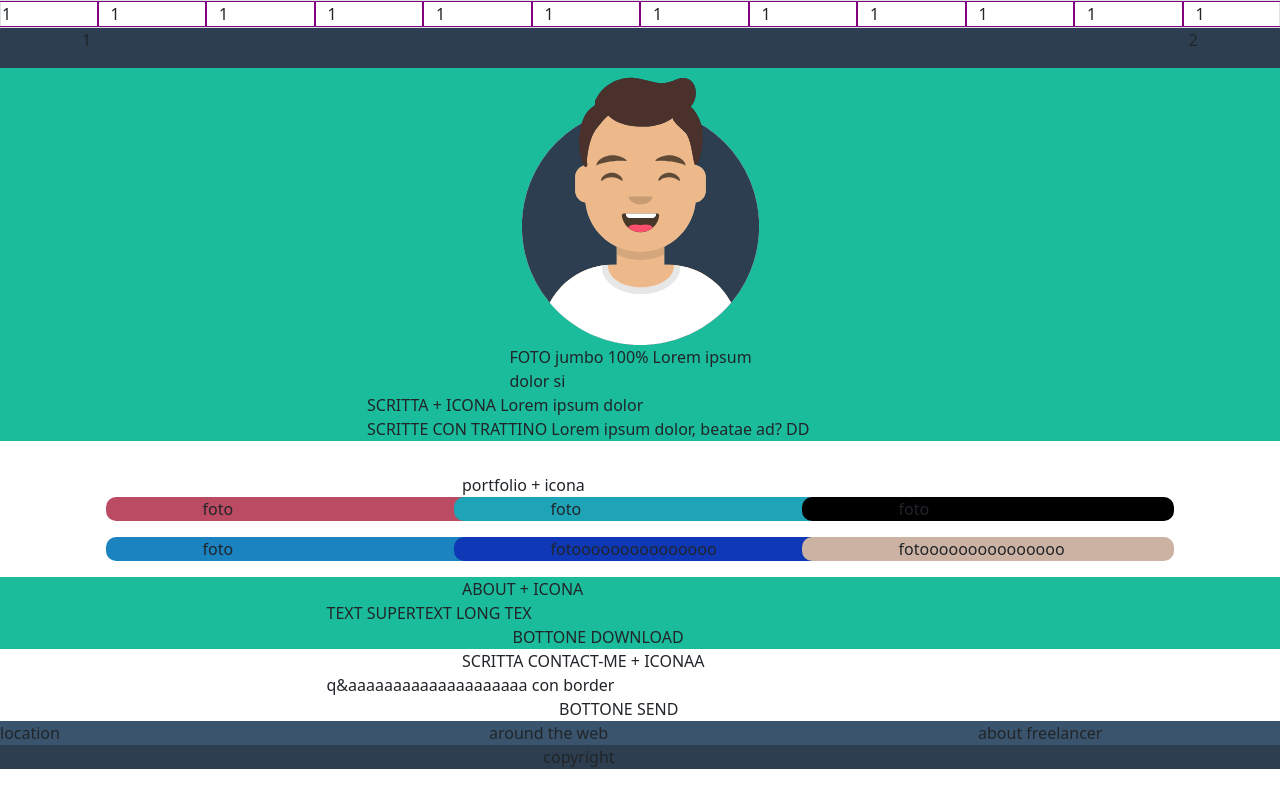
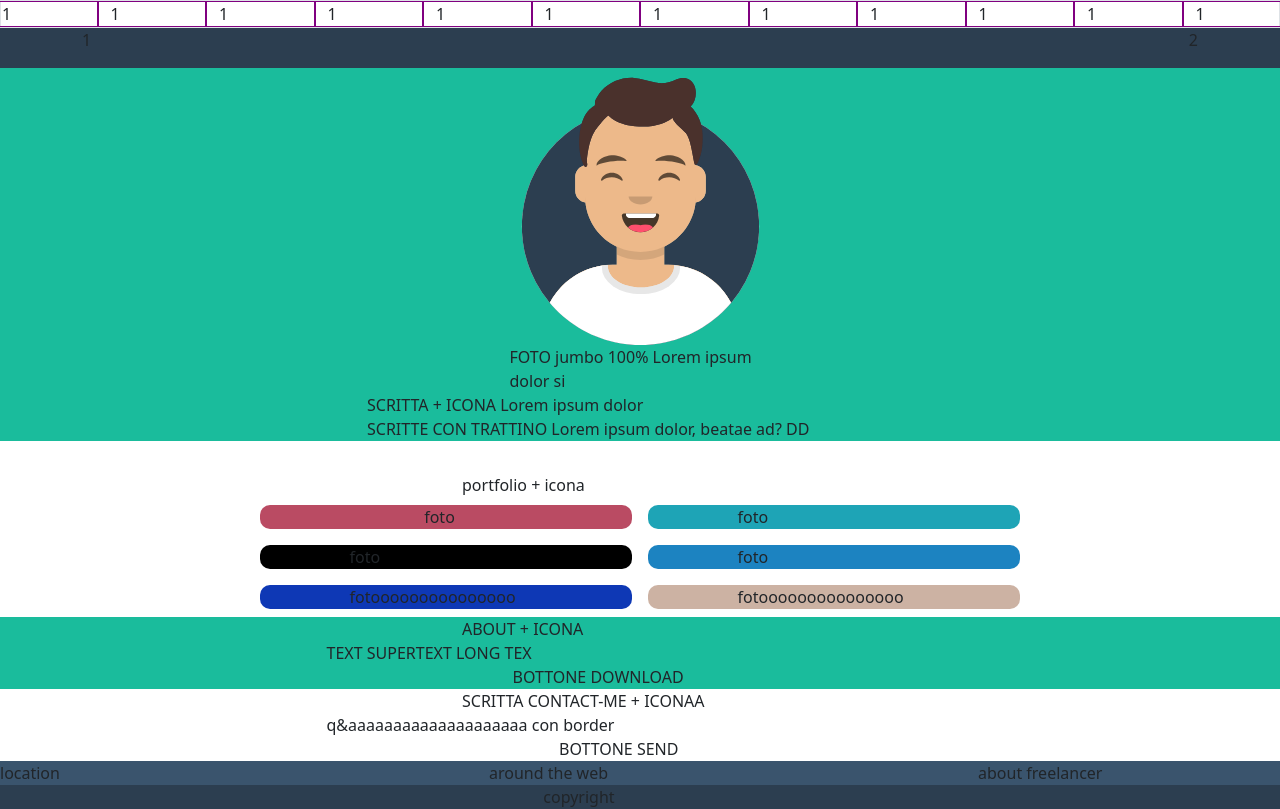
Before and after one commit to Michelazani/html-css-bootstrap-freelancer, a plain HTML site: page index.html in a window 1280 px wide. Drawn offline with nearby package versions, Linux system fonts and the light colour scheme.

Commit message:
aggiunta margini icone

```diff
--- a/index.html
+++ b/index.html
@@ -72,53 +72,51 @@
                     </div>
 
                     <div class="row row-cols-md-2 row-cols-lg-3 justify-content-center mx-auto ">
-                            <div class="row justify-content-center bg bg-red">
-                                <div class="col-12 ">
-                                    <div class="row d-flex justify-content-center">
-                                        <div class=" col-7 ">foto</div>
+                            <div class="row justify-content-center my_bg bg-red">
+                                <div class="col-12 col-md-5 col-lg-4">
+                                    <div class="row d-flex justify-content-center ">
+                                        <div class="col-7" >foto</div>
                                     </div>
                                 </div>
                             </div>
 
-                            <div class="row justify-content-center bg bg-light-blue">
-                                <div class="col-12 ">
+
+                                <div class="col-12 col-md-5 col-lg-4 my_bg bg-light-blue">
                                     <div class="row d-flex justify-content-center">
                                         <div class="col-7">foto</div>
+                                    </div>
                                 </div>
-                                </div>
-                            </div>
 
-                            <div class="row justify-content-center bg bg-black">
-                                <div class="col-12 ">
+
+
+                                <div class="col-12 col-md-5 col-lg-4 my_bg bg-black">
                                     <div class="row d-flex justify-content-center">
                                         <div class="col-7">foto</div>
+                                    </div>
                                 </div>
-                                </div>
-                            </div>
 
-                            <div class="row justify-content-center bg bg-blue">
-                                <div class="col-12 ">
+
+
+                                <div class="col-12 col-md-5 col-lg-4 my_bg bg-blue">
                                     <div class="row d-flex justify-content-center">
                                         <div class="col-7">foto</div>
+                                    </div>
                                 </div>
-                                </div>
-                            </div>
 
-                            <div class="row justify-content-center bg bg-dark-blue">
-                                <div class="col-12 ">
+                                <div class="col-12 col-md-5 col-lg-4 my_bg bg-dark-blue">
                                     <div class="row d-flex justify-content-center">
                                         <div class="col-7">fotooooooooooooooo</div>
+                                    </div>
                                 </div>
-                                </div>
-                            </div>
 
-                            <div class="row justify-content-center bg bg-beige">
-                                <div class="col-12 ">
+
+
+                                <div class="col-12 col-md-5 col-lg-4 my_bg bg-beige">
                                     <div class="row d-flex justify-content-center">
                                         <div class="col-7">fotooooooooooooooo</div>
+                                    </div>
                                 </div>
-                                </div>
-                            </div>
+
                     </div>
                 </div>
 
--- a/style/style.css
+++ b/style/style.css
@@ -14,8 +14,8 @@ section.jumbo {
     margin-bottom: 2rem;
 }
 
-.bg{
-    margin-bottom: 1rem;
+.my_bg{
+    margin: 0.5rem;
     border-radius: 10px;
 }
 
```
